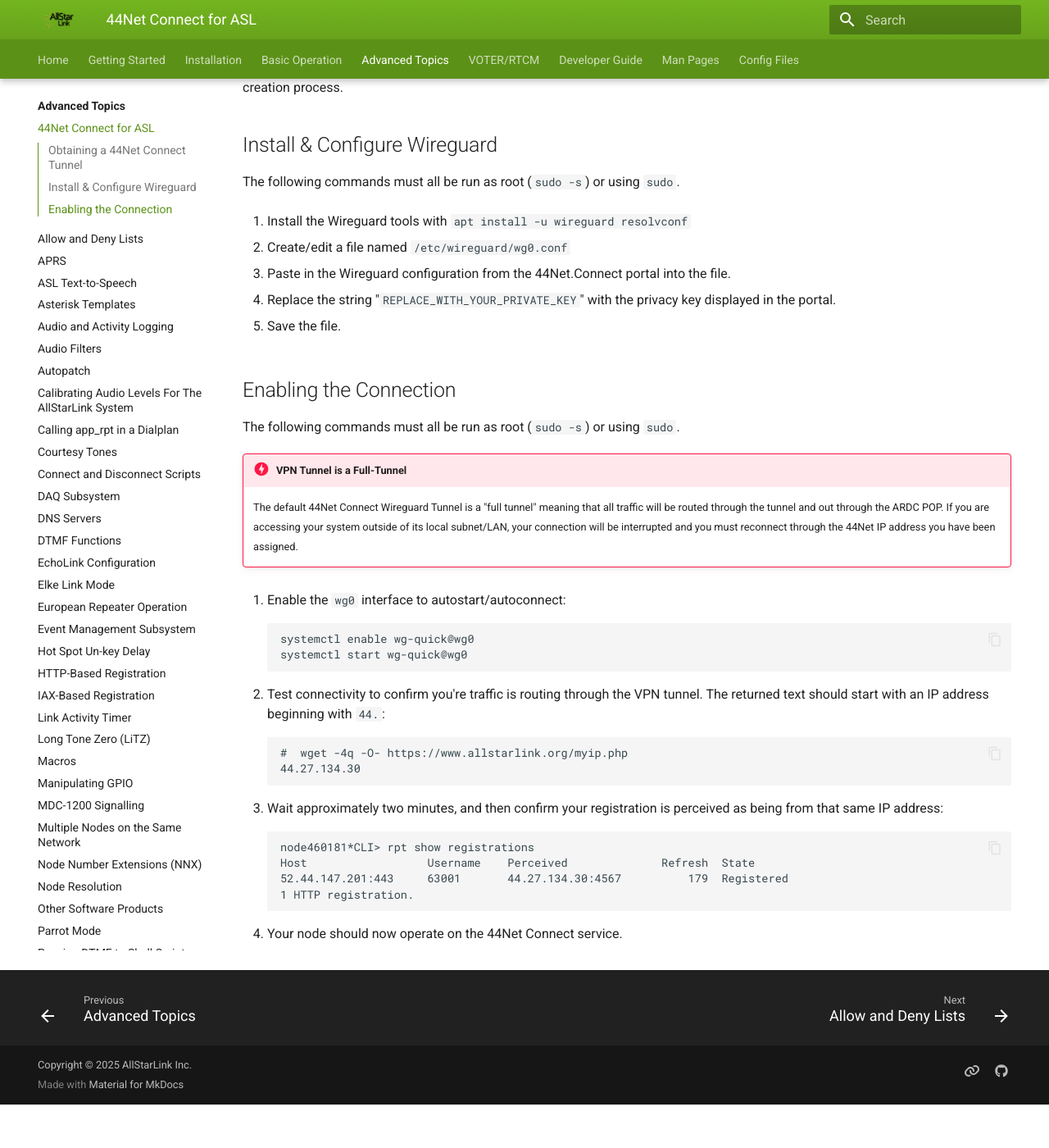
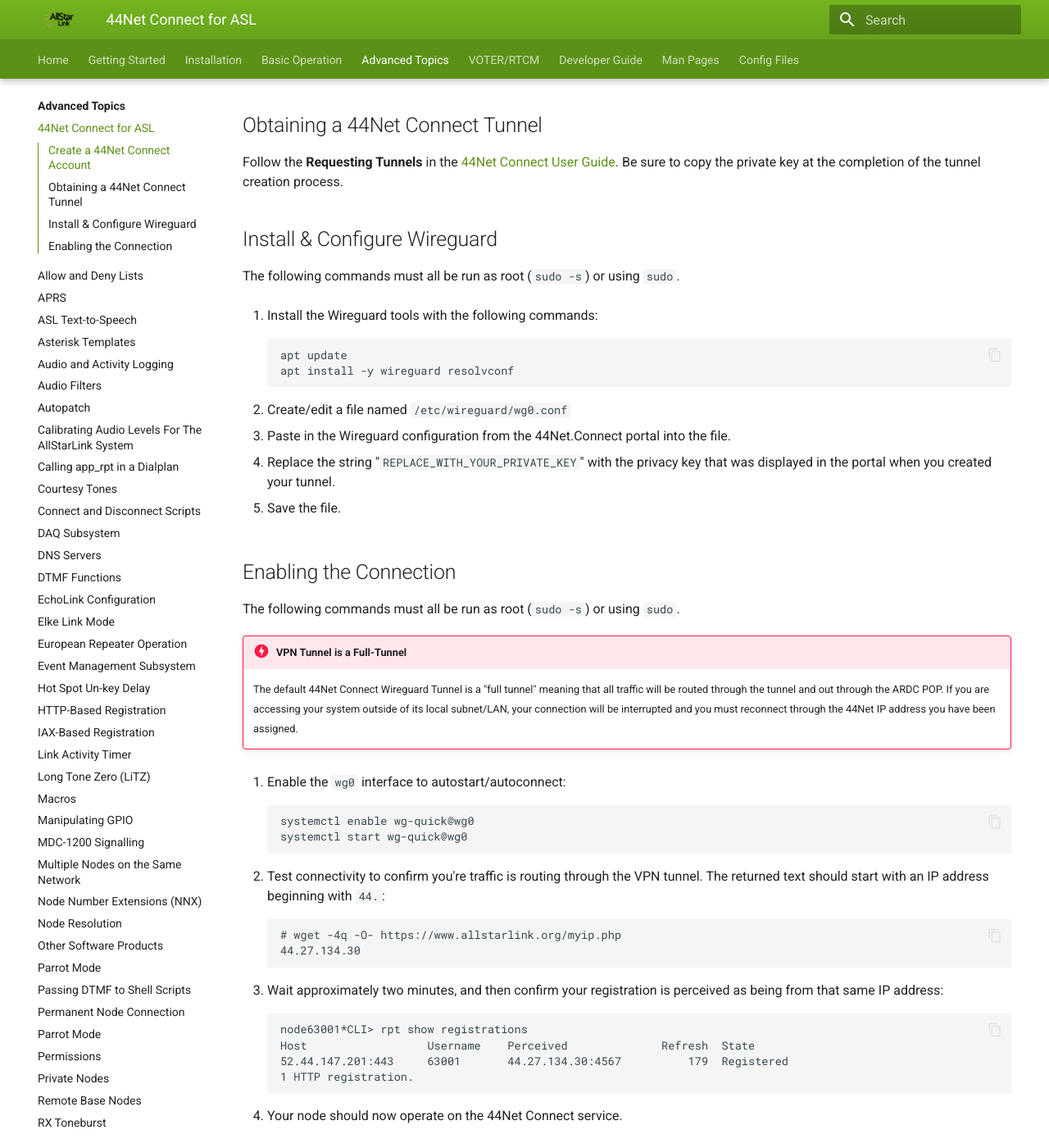
Before and after one commit to AllStarLink/ASL3-Manual, an MkDocs documentation site: the page built from docs/adv-topics/44net-connect.md, in a window 1280 px wide and 1400 px high, scrolled down 278 px. Shown: the whole window at 82% size. Built offline with MkDocs 1.6.1 and Material for MkDocs 9.7.7, drawn with Linux system fonts in a browser that asks for light colours; before the commit the page ends 1625 px from its top, so only the background shows below that.

Commit message:
Minor updates to the 44Net Connect page

````diff
--- a/docs/adv-topics/44net-connect.md
+++ b/docs/adv-topics/44net-connect.md
@@ -3,6 +3,11 @@
 through a point-of-presence (POP) for amateur radio operators.
 Connectivity is provided over VPN tunnels using the Wireguard
 protocol and system.
+
+## Create a 44Net Connect Account
+To sign up for 44Net Connect, create an account in the
+[44Net Portal](https://connect.44net.cloud/account/login)
+and get your callsign verified.
 
 ## Obtaining a 44Net Connect Tunnel
 Follow the **Requesting Tunnels** in the
@@ -13,7 +18,12 @@
 ## Install & Configure Wireguard
 The following commands must all be run as root (`sudo -s`) or using `sudo`.
 
-1. Install the Wireguard tools with `apt install -u wireguard resolvconf`
+1. Install the Wireguard tools with the following commands:
+
+    ```
+    apt update
+    apt install -y wireguard resolvconf
+    ```
 
 2. Create/edit a file named `/etc/wireguard/wg0.conf`
 
@@ -21,7 +31,7 @@
 portal into the file.
 
 4. Replace the string "`REPLACE_WITH_YOUR_PRIVATE_KEY`" with the
-privacy key displayed in the portal.
+privacy key that was displayed in the portal when you created your tunnel.
 
 5. Save the file.
 
@@ -48,7 +58,7 @@
 with an IP address beginning with `44.`:
 
     ```
-    #  wget -4q -O- https://www.allstarlink.org/myip.php
+    # wget -4q -O- https://www.allstarlink.org/myip.php
     44.27.134.30
     ```
 
@@ -56,7 +66,7 @@
 is perceived as being from that same IP address:
 
     ```
-    node460181*CLI> rpt show registrations
+    node63001*CLI> rpt show registrations
     Host                  Username    Perceived              Refresh  State
     52.44.147.201:443     63001       44.27.134.30:4567          179  Registered
     1 HTTP registration.
````
